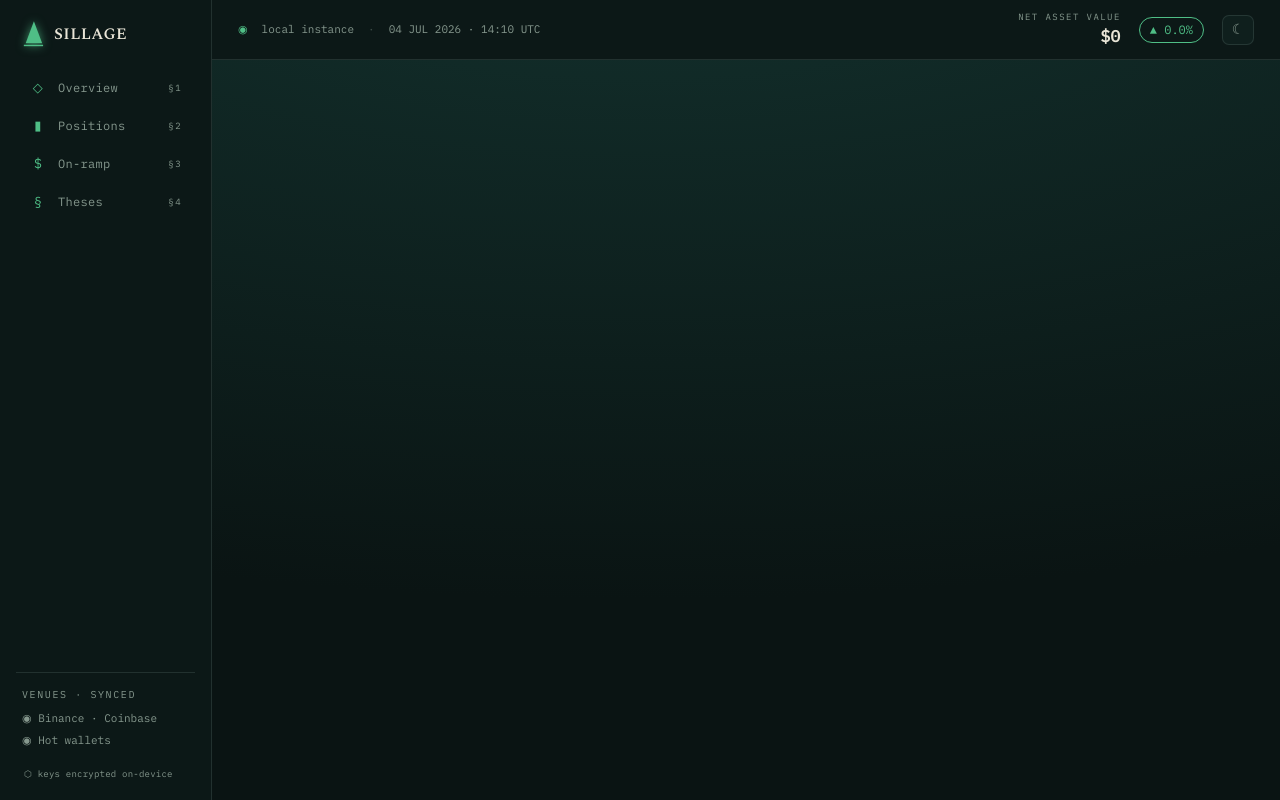
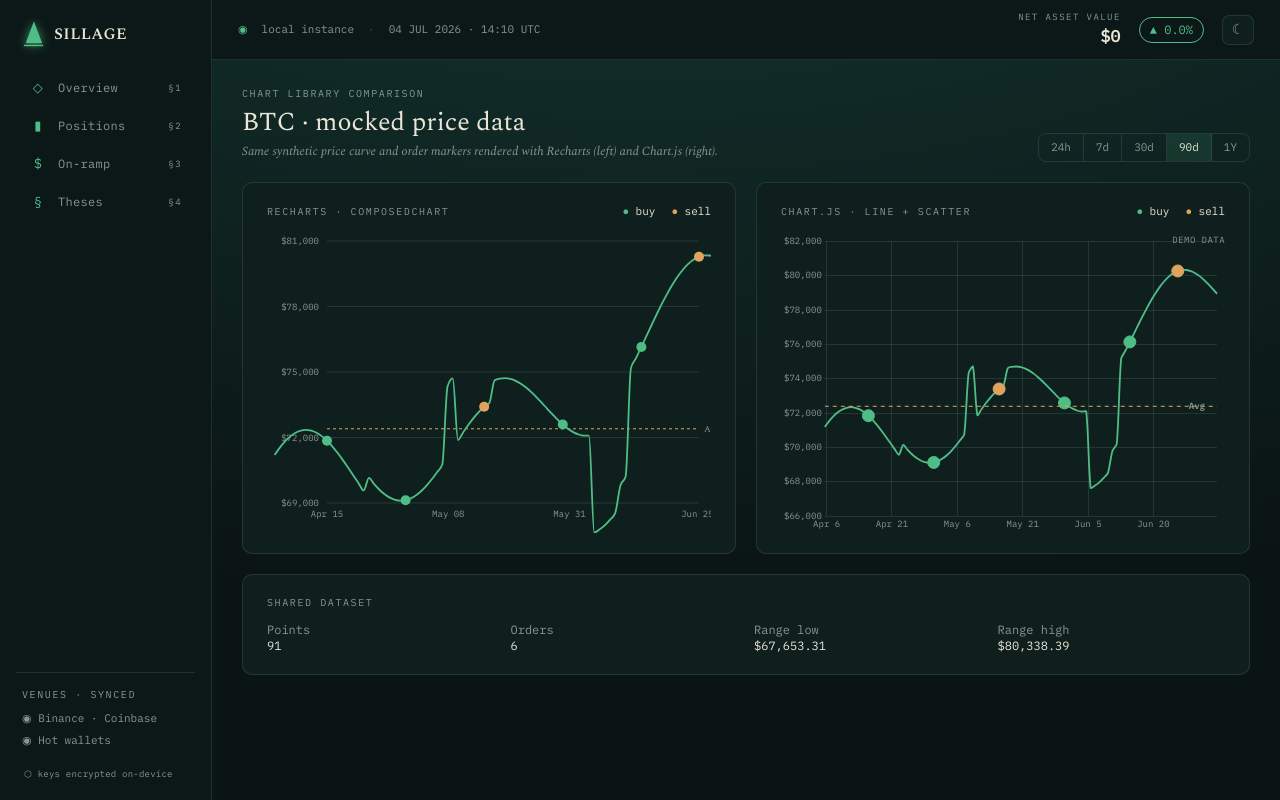
Before and after one commit to CharlesBeuzet/cryptofolio-tracker, a React (Vite) app in the folder frontend/: page /chart-comparison in a window 1280 px wide. Built offline with nearby package versions, Linux system fonts and the light colour scheme; no server answers.

Commit message:
feat(frontend): add Recharts vs Chart.js comparison page
Side-by-side demo at /chart-comparison using shared synthetic BTC price
data and order markers for visual library evaluation.

Co-authored-by: CharlesBeuzet <CharlesBeuzet@users.noreply.github.com>

```diff
--- a/frontend/src/App.tsx
+++ b/frontend/src/App.tsx
@@ -3,6 +3,7 @@ import Home from './pages/Home'
 import Performance from './pages/Performance'
 import Position from './pages/Position'
 import FiatDeposits from './pages/FiatDeposits'
+import ChartComparison from './pages/ChartComparison'
 import Layout from './components/common/Layout'
 
 function App() {
@@ -14,6 +15,7 @@ function App() {
           <Route path="/performance" element={<Performance />} />
           <Route path="/fiat-deposits" element={<FiatDeposits />} />
           <Route path="/position/:id" element={<Position />} />
+          <Route path="/chart-comparison" element={<ChartComparison />} />
         </Routes>
       </Layout>
     </Router>
--- /dev/null
+++ b/frontend/src/components/charts/RechartsPriceChart.tsx
@@ -0,0 +1,134 @@
+import { useMemo } from 'react'
+import {
+  CartesianGrid,
+  ComposedChart,
+  Line,
+  ReferenceLine,
+  ResponsiveContainer,
+  Scatter,
+  Tooltip,
+  XAxis,
+  YAxis,
+  ZAxis,
+} from 'recharts'
+import { format } from 'date-fns'
+import { formatUsdPrecise } from '../../utils/format'
+
+interface PricePoint {
+  timestamp: string
+  price: number
+}
+
+interface Order {
+  executedAt: string
+  type: string
+  price: number
+  quantity: number
+}
+
+interface RechartsPriceChartProps {
+  symbol: string
+  priceHistory: PricePoint[]
+  orders: Order[]
+  avgEntryPrice: number
+}
+
+export default function RechartsPriceChart({
+  symbol,
+  priceHistory,
+  orders,
+  avgEntryPrice,
+}: RechartsPriceChartProps) {
+  const lineData = useMemo(
+    () =>
+      priceHistory.map((point) => ({
+        timestamp: new Date(point.timestamp).getTime(),
+        price: point.price,
+        label: format(new Date(point.timestamp), 'MMM dd'),
+      })),
+    [priceHistory],
+  )
+
+  const orderData = useMemo(
+    () =>
+      orders.map((order) => ({
+        timestamp: new Date(order.executedAt).getTime(),
+        price: order.price,
+        type: order.type,
+      })),
+    [orders],
+  )
+
+  if (priceHistory.length === 0) {
+    return (
+      <div className="flex items-center justify-center h-[300px] text-sillage-soft text-sm">
+        No price data available
+      </div>
+    )
+  }
+
+  return (
+    <ResponsiveContainer width="100%" height={300}>
+      <ComposedChart data={lineData} margin={{ top: 8, right: 12, left: 0, bottom: 0 }}>
+        <CartesianGrid stroke="var(--line)" strokeDasharray="0" vertical={false} />
+        <XAxis
+          dataKey="timestamp"
+          type="number"
+          domain={['dataMin', 'dataMax']}
+          tickFormatter={(value) => format(new Date(value), 'MMM dd')}
+          tick={{ fill: 'var(--soft)', fontSize: 9, fontFamily: 'IBM Plex Mono, monospace' }}
+          axisLine={false}
+          tickLine={false}
+        />
+        <YAxis
+          tick={{ fill: 'var(--soft)', fontSize: 9, fontFamily: 'IBM Plex Mono, monospace' }}
+          axisLine={false}
+          tickLine={false}
+          domain={['auto', 'auto']}
+          width={60}
+          tickFormatter={(value) => `$${Number(value).toLocaleString()}`}
+        />
+        <ZAxis range={[80, 80]} />
+        <Tooltip
+          contentStyle={{
+            backgroundColor: 'var(--card)',
+            border: '1px solid var(--line)',
+            borderRadius: '8px',
+            fontFamily: 'IBM Plex Mono, monospace',
+            fontSize: '11px',
+          }}
+          labelFormatter={(value) => format(new Date(value), 'MMM dd, yyyy')}
+          formatter={(value: number, name: string) => [
+            formatUsdPrecise(value),
+            name === 'price' ? `${symbol} price` : name,
+          ]}
+        />
+        <ReferenceLine
+          y={avgEntryPrice}
+          stroke="var(--accent)"
+          strokeDasharray="3 3"
+          label={{ value: 'Avg', position: 'right', fill: 'var(--soft)', fontSize: 9 }}
+        />
+        <Line
+          type="monotone"
+          dataKey="price"
+          stroke="var(--green)"
+          strokeWidth={1.8}
+          dot={false}
+          name="price"
+        />
+        <Scatter
+          data={orderData}
+          dataKey="price"
+          name="orders"
+          shape={(props: { cx?: number; cy?: number; payload?: { type: string } }) => {
+            const { cx, cy, payload } = props
+            if (cx == null || cy == null) return <></>
+            const color = payload?.type === 'sell' ? 'var(--accent)' : 'var(--green)'
+            return <circle cx={cx} cy={cy} r={5} fill={color} />
+          }}
+        />
+      </ComposedChart>
+    </ResponsiveContainer>
+  )
+}
--- /dev/null
+++ b/frontend/src/pages/ChartComparison.tsx
@@ -0,0 +1,90 @@
+import { useMemo, useState } from 'react'
+import AssetPriceChart from '../components/charts/AssetPriceChart'
+import RechartsPriceChart from '../components/charts/RechartsPriceChart'
+import RangeSegment, { type RangeKey, rangeToDays } from '../components/common/RangeSegment'
+import {
+  MOCK_AVG_ENTRY,
+  MOCK_SYMBOL,
+  generateMockOrders,
+  generateMockPriceHistory,
+} from '../utils/mockChartData'
+
+export default function ChartComparison() {
+  const [range, setRange] = useState<RangeKey>('90d')
+  const days = rangeToDays(range)
+
+  const priceHistory = useMemo(() => generateMockPriceHistory(days), [days])
+  const orders = useMemo(() => generateMockOrders(priceHistory), [priceHistory])
+
+  return (
+    <div>
+      <div className="flex justify-between items-end mb-5">
+        <div>
+          <div className="lbl">Chart library comparison</div>
+          <div className="font-serif text-[26px] leading-none mt-2">{MOCK_SYMBOL} · mocked price data</div>
+          <p className="cap mt-2 max-w-xl">
+            Same synthetic price curve and order markers rendered with Recharts (left) and Chart.js (right).
+          </p>
+        </div>
+        <RangeSegment value={range} onChange={setRange} />
+      </div>
+
+      <div className="grid grid-cols-1 xl:grid-cols-2 gap-5">
+        <div className="panel">
+          <div className="flex justify-between items-center mb-3.5">
+            <div className="lbl">Recharts · ComposedChart</div>
+            <div className="font-mono text-[11px] flex gap-4">
+              <span><span className="text-sillage-green">●</span> buy</span>
+              <span><span className="text-sillage-accent">●</span> sell</span>
+            </div>
+          </div>
+          <RechartsPriceChart
+            symbol={MOCK_SYMBOL}
+            priceHistory={priceHistory}
+            orders={orders}
+            avgEntryPrice={MOCK_AVG_ENTRY}
+          />
+        </div>
+
+        <div className="panel">
+          <div className="flex justify-between items-center mb-3.5">
+            <div className="lbl">Chart.js · line + scatter</div>
+            <div className="font-mono text-[11px] flex gap-4">
+              <span><span className="text-sillage-green">●</span> buy</span>
+              <span><span className="text-sillage-accent">●</span> sell</span>
+            </div>
+          </div>
+          <AssetPriceChart
+            symbol={MOCK_SYMBOL}
+            priceHistory={priceHistory}
+            orders={orders}
+            avgEntryPrice={MOCK_AVG_ENTRY}
+            isMock
+          />
+        </div>
+      </div>
+
+      <div className="panel mt-5">
+        <div className="lbl mb-3">Shared dataset</div>
+        <div className="grid grid-cols-2 md:grid-cols-4 gap-4 font-mono text-xs">
+          <div>
+            <div className="text-sillage-soft">Points</div>
+            <div>{priceHistory.length}</div>
+          </div>
+          <div>
+            <div className="text-sillage-soft">Orders</div>
+            <div>{orders.length}</div>
+          </div>
+          <div>
+            <div className="text-sillage-soft">Range low</div>
+            <div>${Math.min(...priceHistory.map((p) => p.price)).toLocaleString()}</div>
+          </div>
+          <div>
+            <div className="text-sillage-soft">Range high</div>
+            <div>${Math.max(...priceHistory.map((p) => p.price)).toLocaleString()}</div>
+          </div>
+        </div>
+      </div>
+    </div>
+  )
+}
--- /dev/null
+++ b/frontend/src/utils/mockChartData.ts
@@ -0,0 +1,51 @@
+/** Synthetic price history and orders for chart library comparisons. */
+
+export interface MockPricePoint {
+  timestamp: string
+  price: number
+}
+
+export interface MockOrder {
+  executedAt: string
+  type: 'buy' | 'sell'
+  price: number
+  quantity: number
+}
+
+const AVG_ENTRY = 72_400
+
+export function generateMockPriceHistory(days = 90): MockPricePoint[] {
+  const now = Date.now()
+  const msPerDay = 86_400_000
+  const points: MockPricePoint[] = []
+
+  let price = 68_500
+  for (let day = days; day >= 0; day -= 1) {
+    const ts = new Date(now - day * msPerDay)
+    const progress = (days - day) / days
+    const trend = progress * 9_800
+    const wave = Math.sin(day / 6) * 2_200 + Math.cos(day / 14) * 1_100
+    const dip = day > 22 && day < 30 ? -4_500 : 0
+    const spike = day > 55 && day < 58 ? 3_200 : 0
+    price = 68_500 + trend + wave + dip + spike + ((day * 37) % 900) - 450
+    points.push({ timestamp: ts.toISOString(), price: Math.round(price * 100) / 100 })
+  }
+
+  return points
+}
+
+export function generateMockOrders(priceHistory: MockPricePoint[]): MockOrder[] {
+  const picks = [0.12, 0.28, 0.45, 0.61, 0.78, 0.9]
+  return picks.map((ratio, index) => {
+    const point = priceHistory[Math.floor(priceHistory.length * ratio)]
+    return {
+      executedAt: point.timestamp,
+      type: index === 2 || index === 5 ? 'sell' : 'buy',
+      price: point.price,
+      quantity: 0.15 + index * 0.08,
+    }
+  })
+}
+
+export const MOCK_SYMBOL = 'BTC'
+export const MOCK_AVG_ENTRY = AVG_ENTRY
```
